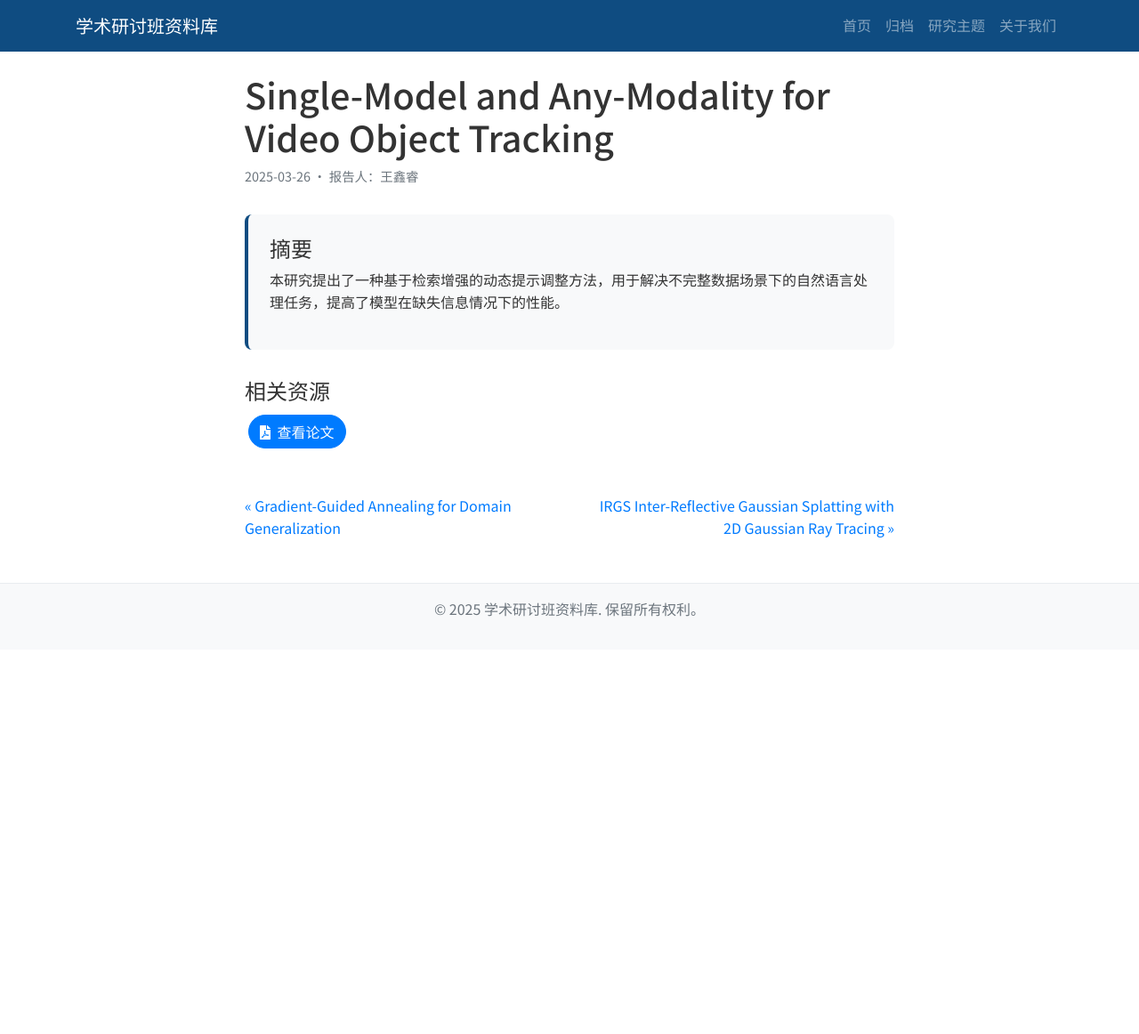
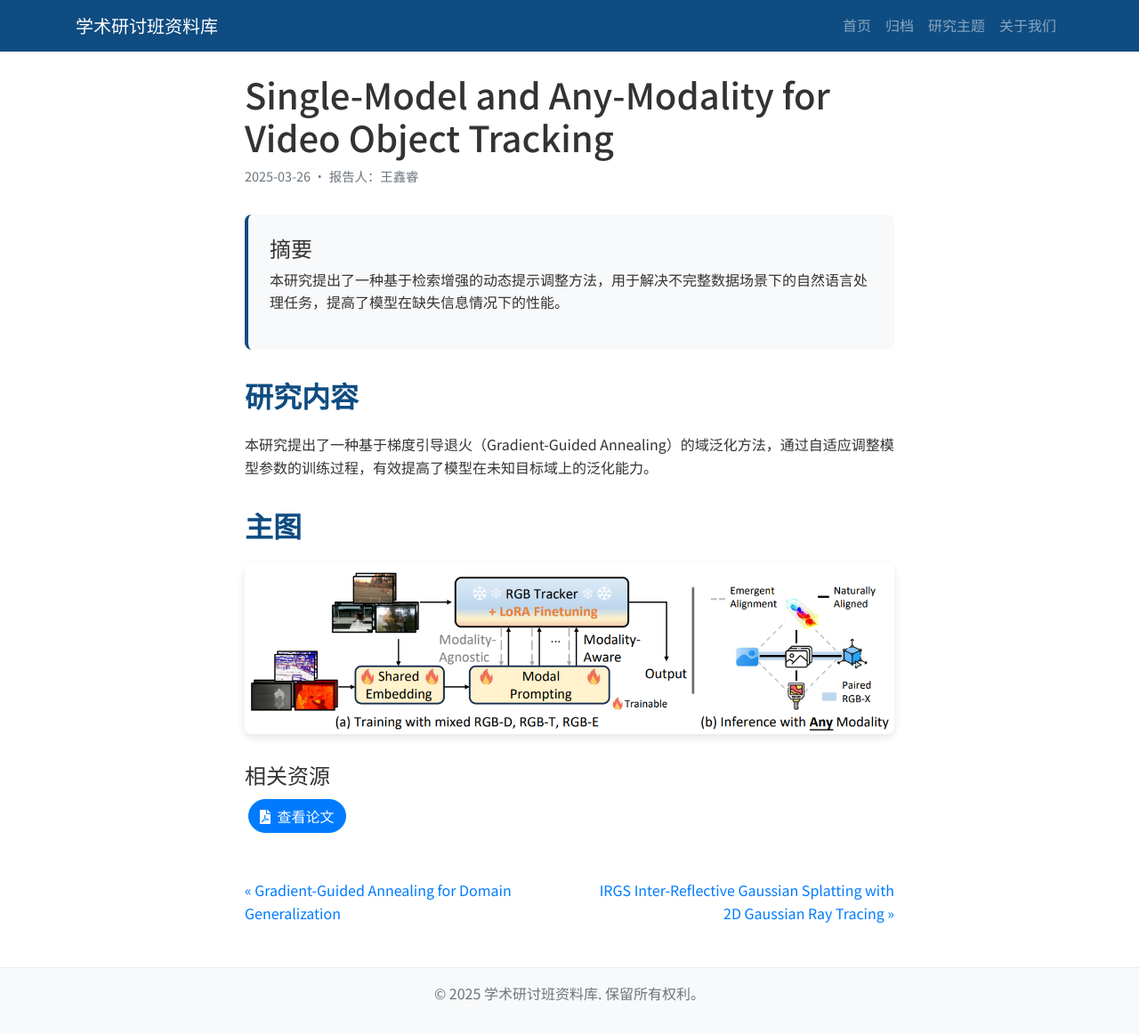
Before and after one commit to linbowang/ahu-vr-vision-seminars, a Jekyll site: the page built from _posts/2025-03-26/2025-03-26-03.md, in a window 1280 px wide. Shown: the whole page at 89% size. Built offline with Jekyll 4.4.1, drawn with Linux system fonts in a browser that asks for light colours; comment, search, counter and statistics services are not loaded; before the commit the page ends 900 px from its top, so only the background shows below that.

Commit message:
feat：fix bug

```diff
--- a/_posts/2025-03-26/2025-03-26-03.md
+++ b/_posts/2025-03-26/2025-03-26-03.md
@@ -7,3 +7,11 @@
 paper_url: "https://arxiv.org/abs/2311.15851"
 
 ---
+
+## 研究内容
+
+本研究提出了一种基于梯度引导退火（Gradient-Guided Annealing）的域泛化方法，通过自适应调整模型参数的训练过程，有效提高了模型在未知目标域上的泛化能力。
+
+## 主图
+
+![论文主图]({{ site.baseurl }}/assets/images/posts/2025-03-26/2025-03-26-03.png)
```
Also changed, not shown: _posts/2025-03-26/2025-03-26-01.md (+4 -4 lines), _posts/2025-03-26/2025-03-26-02.md (+4 -4 lines), _posts/2025-03-26/2025-03-26-04.md (+8 -0 lines).
